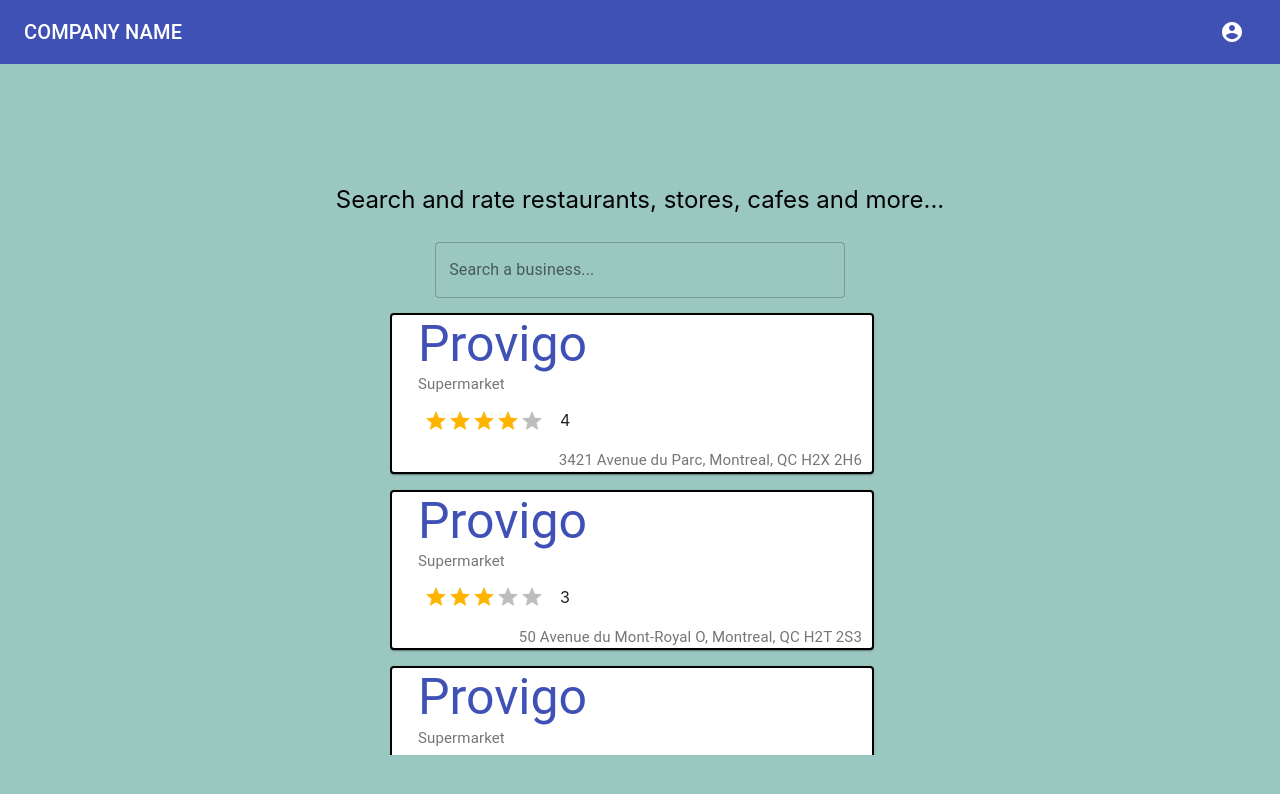
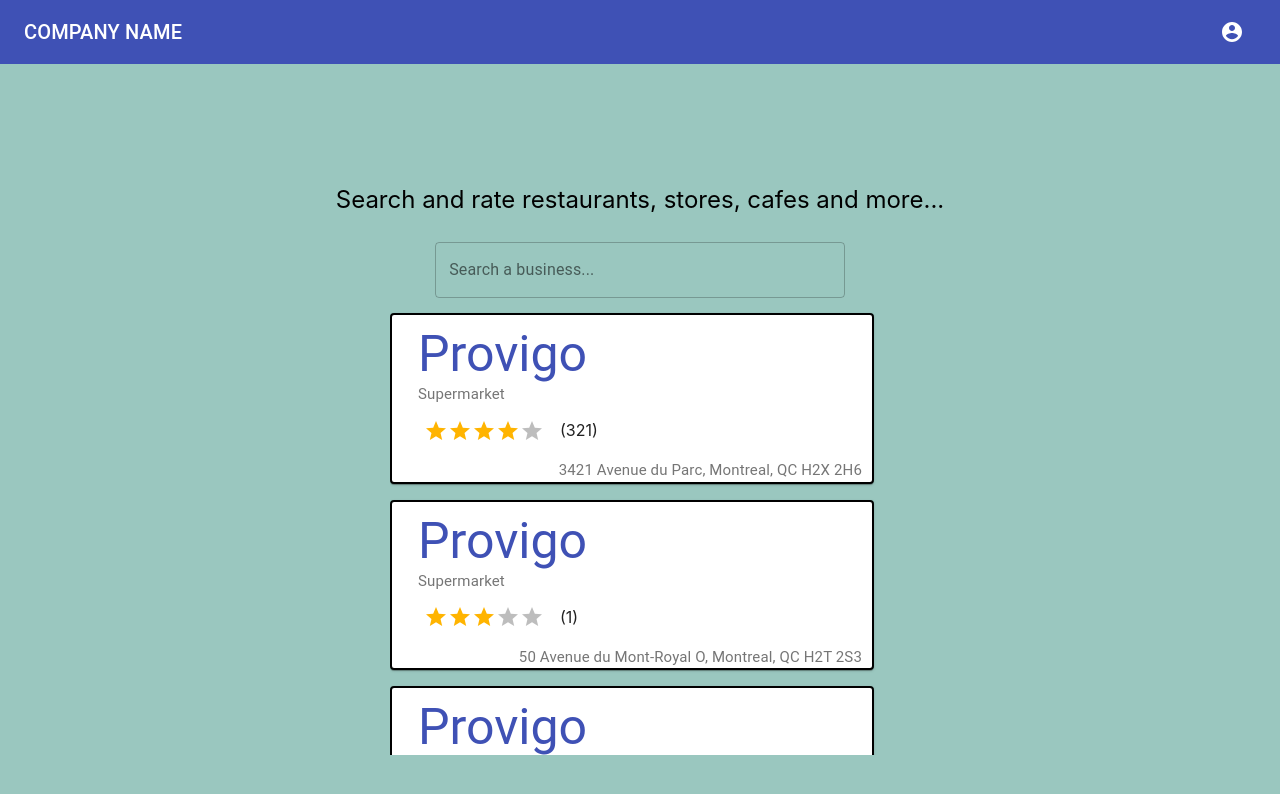
Before and after one commit to JoshFried/codejam2020, a React (Create React App) app in the folder frontend/codejam2020/: page / in a window 1280 px wide. Shown: the top 794 px of the page. Built offline with nearby package versions, Linux system fonts and the light colour scheme.

Commit message:
added icon for local business

```diff
--- a/frontend/codejam2020/src/Component/BusinessDisplay/BusinessCard.tsx
+++ b/frontend/codejam2020/src/Component/BusinessDisplay/BusinessCard.tsx
@@ -10,6 +10,7 @@
 import CardContent from "@material-ui/core/CardContent";
 import Button from "@material-ui/core/Button";
 import Toolbar from "@material-ui/core/Toolbar";
+import local from "./local.png";
 
 interface Props {
   businessInfo: {
@@ -19,6 +20,7 @@
     location: string;
     type: string;
     business_id: number;
+    local:boolean;
   };
 }
 
@@ -60,6 +62,15 @@
     alignItems: "center",
     height: "80%",
   },
+  local: {
+    width: "50px",
+    paddingRight: "10px",
+  },
+  topLine: {
+    display: "flex",
+    justifyContent: "space-between",
+    paddingTop: "10px",
+  }
 });
 
 const BusinessCard: React.FC<Props> = ({ businessInfo }) => {
@@ -72,16 +83,21 @@
         className={classes.root}
         onClick={() => setModalIsOpen(businessInfo.business_id)}
       >
-        <Typography className={classes.name} variant="h3" component="h1">
-          {businessInfo.name}
-        </Typography>
+        <div className = {classes.topLine}>
+          <Typography className={classes.name} variant="h3" component="h1">
+            {businessInfo.name}
+          </Typography>
+          <div className={classes.local}>
+            {businessInfo.local ? <img src={local} /> : <></>}
+          </div>
+        </div>
         <Typography className={classes.type} color="textSecondary" gutterBottom>
           {businessInfo.type.toUpperCase().substring(0, 1) +
             businessInfo.type.toLowerCase().substring(1)}
         </Typography>
         <div className={classes.rating}>
           <RatingUI rating={businessInfo.rating} />
-          <div className={classes.ratingtext}>{businessInfo.rating}</div>
+          <div className={classes.ratingtext}>({businessInfo.count})</div>
         </div>
 
         <Typography className={classes.location} color="textSecondary">
```
Also changed, not shown: frontend/codejam2020/src/Component/BusinessDisplay/local.png (added).
